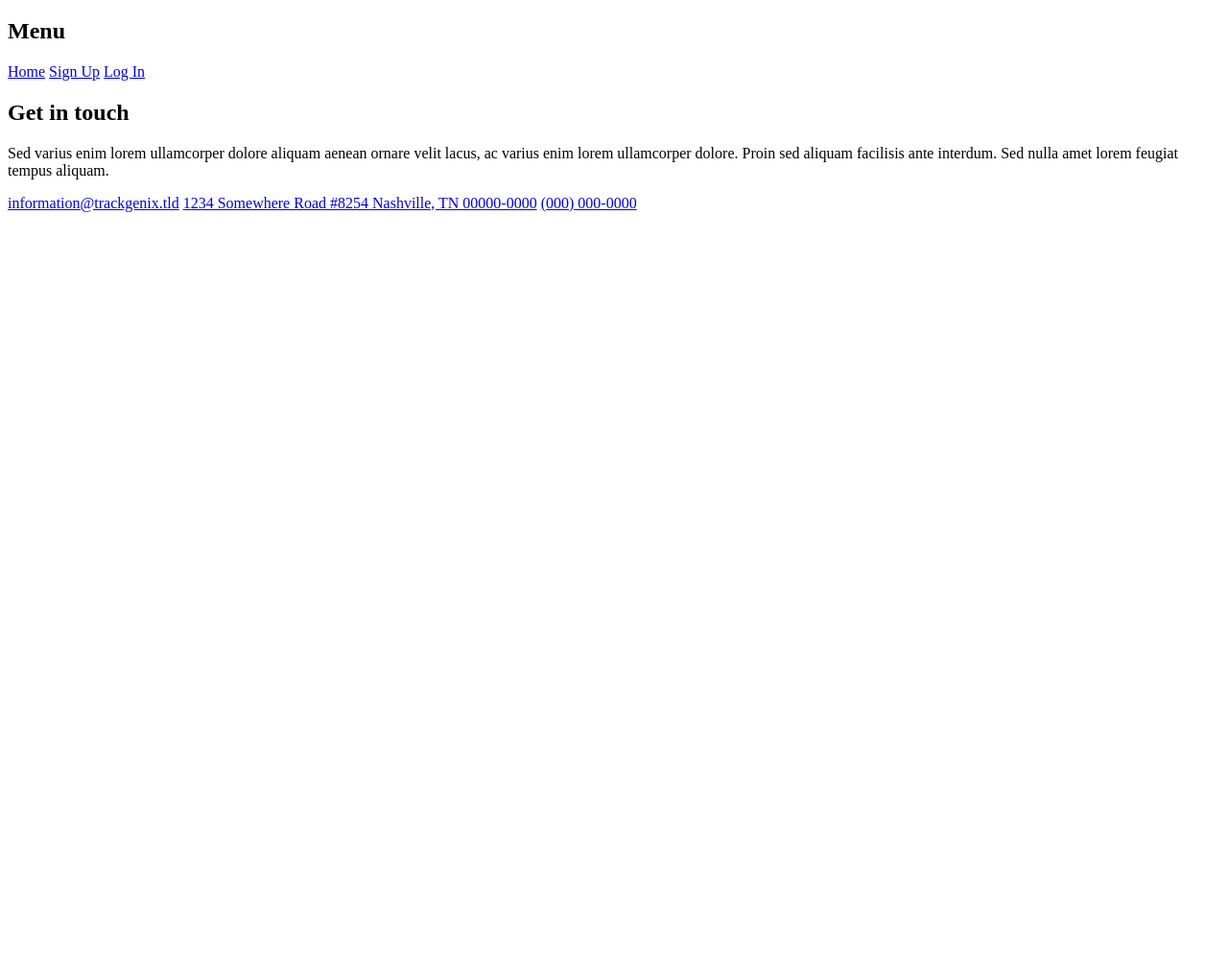
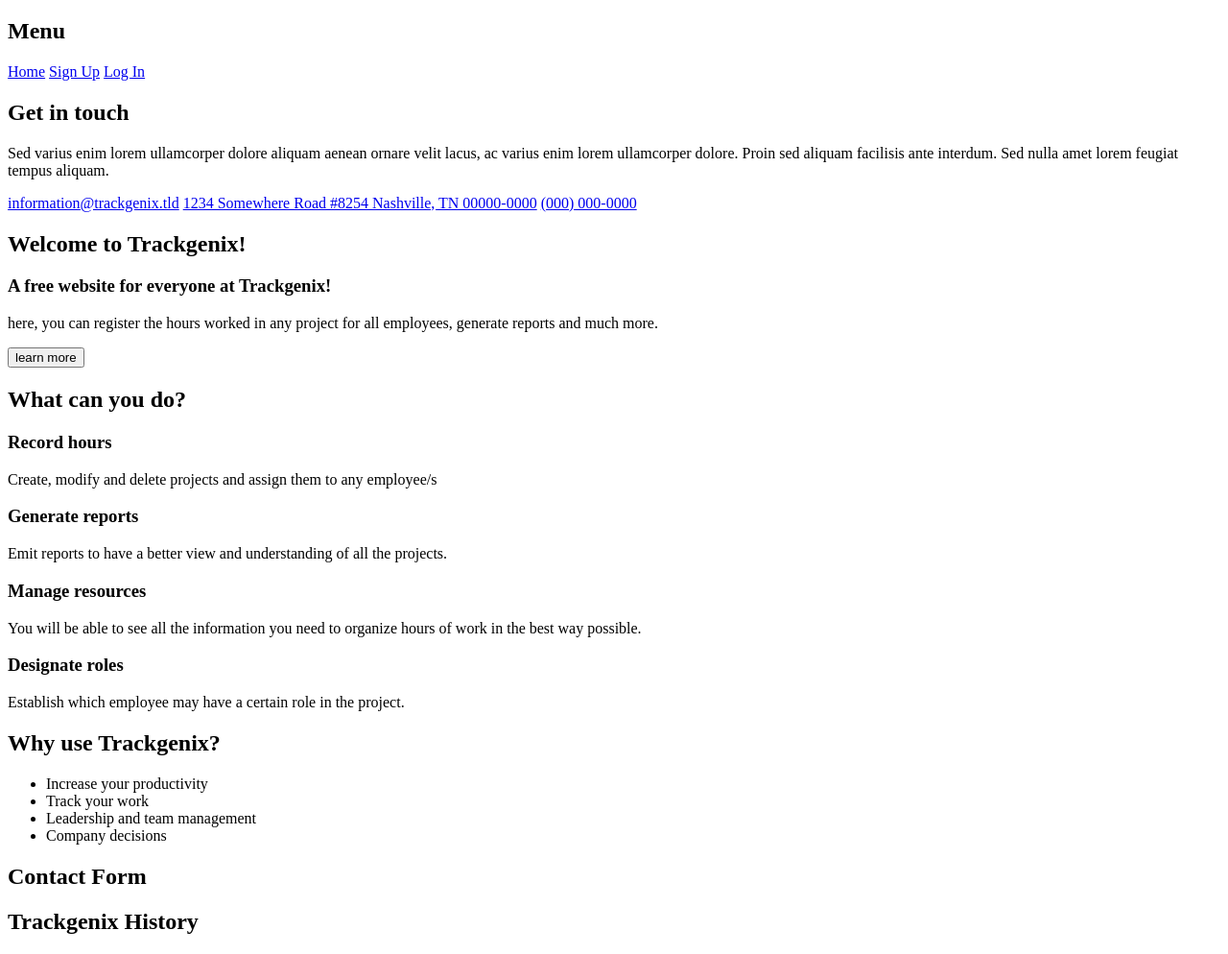
Before and after one commit to Johsua30/BaSP-M2022-Etapa-1, a plain HTML site: page Semana-01/index.html in a window 1280 px wide. Shown: the part 61-1055 px from the top of the page at 96% size. Before the commit the page ends 800 px from the top, so only its background shows below. Drawn offline with Linux system fonts and the light colour scheme.

Commit message:
Added sections welcome, what can you do, why use

```diff
--- a/Semana-01/index.html
+++ b/Semana-01/index.html
@@ -17,13 +17,59 @@
             <h2>Get in touch</h2>
             <p>
                 Sed varius enim lorem ullamcorper dolore aliquam aenean ornare velit lacus,
-                ac varius enim lorem ullamcorper dolore. Proin sed aliquam facilisis ante interdum.
-                Sed nulla amet lorem feugiat tempus aliquam.
+                 ac varius enim lorem ullamcorper dolore. Proin sed aliquam facilisis ante interdum.
+                 Sed nulla amet lorem feugiat tempus aliquam.
             </p>
             <!-- Links will redirect to mail app, map app and telephone -->
             <a href="#">information@trackgenix.tld</a>
             <a href="#">1234 Somewhere Road #8254 Nashville, TN 00000-0000</a>
             <a href="#">(000) 000-0000</a>
         </aside>
+        <section>
+            <!-- Add image -->
+            <h2>Welcome to Trackgenix!</h2>
+            <h3>A free website for everyone at Trackgenix!</h3>
+            <p>
+                here, you can register the hours worked in any project for all employees,
+                 generate reports and much more.
+            </p>
+            <button>learn more</button>
+        </section>
+        <section>
+            <!-- Add images -->
+            <h2>What can you do?</h2>
+            <h3>Record hours</h3>
+            <p>
+                Create, modify and delete projects and assign them to any employee/s
+            </p>
+            <h3>Generate reports</h3>
+            <p>
+                Emit reports to have a better view and understanding of all the projects.
+            </p>
+            <h3>Manage resources</h3>
+            <p>
+                You will be able to see all the information you need
+                 to organize hours of work in the best way possible.
+            </p>
+            <h3>Designate roles</h3>
+            <p>
+                Establish which employee may have a certain role in the project.
+            </p>
+        </section>
+        <section>
+            <h2>Why use Trackgenix?</h2>
+            <ul>
+                <li>Increase your productivity</li>
+                <li>Track your work</li>
+                <li>Leadership and team management</li>
+                <li>Company decisions</li>
+            </ul>
+        </section>
+        <section>
+            <h2>Contact Form</h2>
+        </section>
+        <section>
+            <h2>Trackgenix History</h2>
+        </section>
     </body>
 </html>
```
